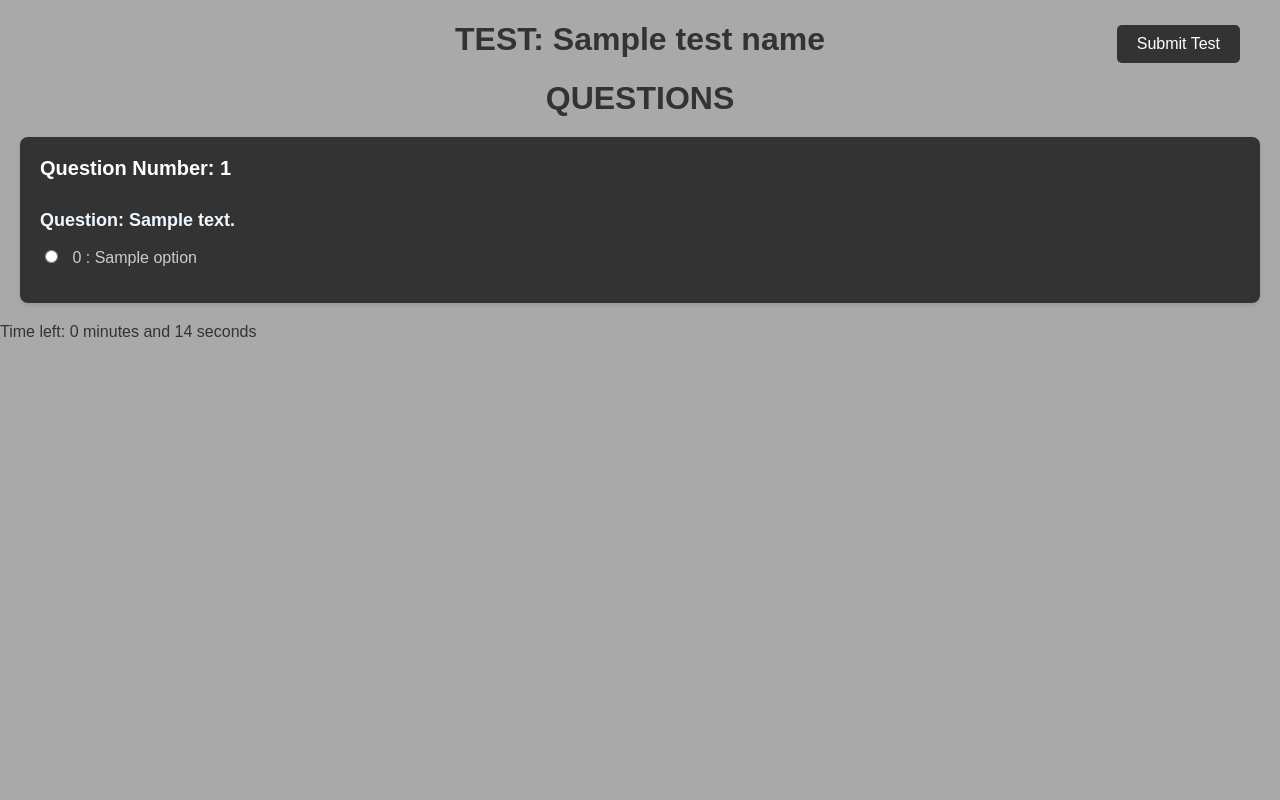
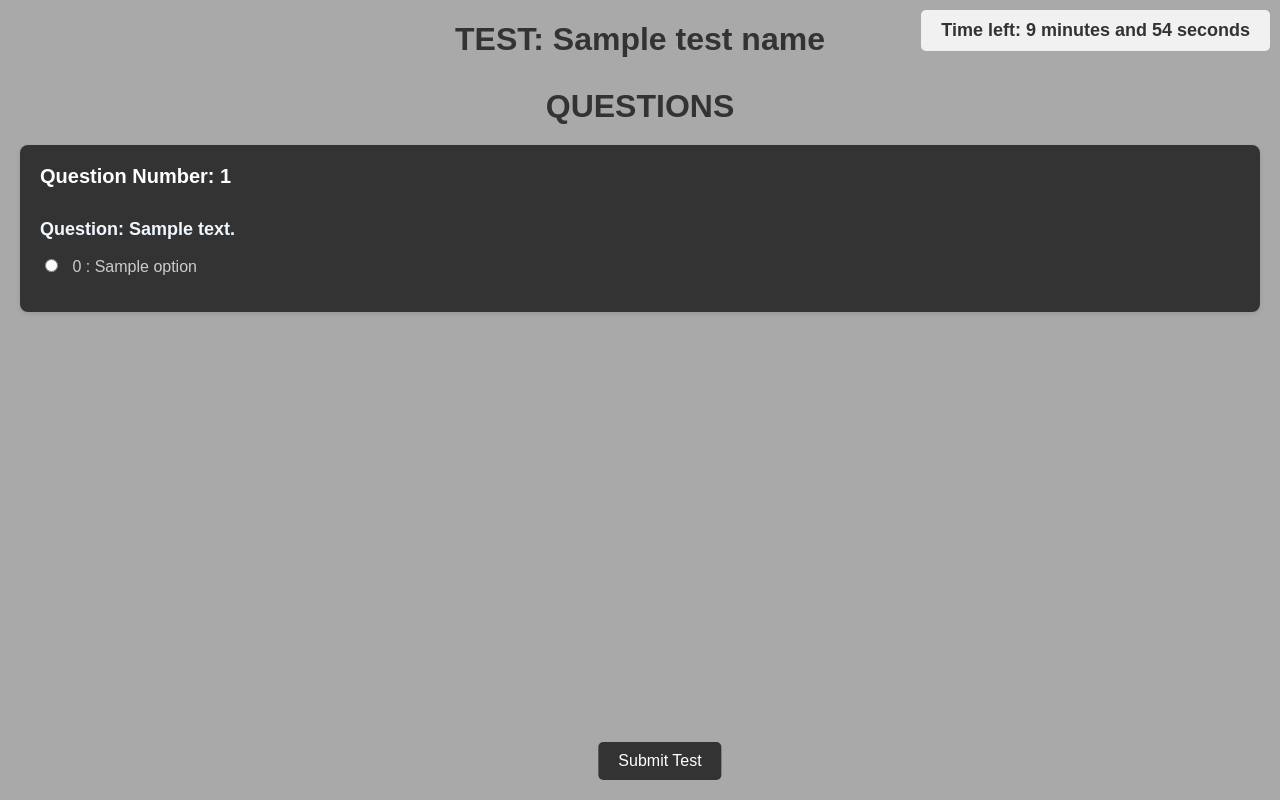
Before and after one commit to 12fahed/EzyTest, a Node server app: template views/studentQuestion.ejs in a window 1280 px wide. Run offline with Node 20, Linux system fonts and the light colour scheme; the template is opened without the code that fills it: most values are stand-ins (such as "Sample title", 1, 10 or a date in 2020); some libraries are stand-ins or nearby versions.

Commit message:
timer done

```diff
--- a/assets/css/adminQuestion.css
+++ b/assets/css/adminQuestion.css
@@ -86,12 +86,18 @@ input[type="submit"]:hover {
     background-color: #989797;
 }
 
-.submit-btn {
+/* .submit-btn {
     position: absolute;
     right: 20px;
     top: 5px;
-}
+} */
 
+.submit-btn {
+    position: fixed;
+    bottom: 0;
+    left: 50%;
+    transform: translateX(-50%);
+  }
 /* CSS for testInfo class */
 .testInfo {
     margin: 20px;
@@ -189,3 +195,18 @@ input[type="submit"]:hover {
     background-color: #989797; /* Change to the pressed color */
     color: #333; /* Change text color for better visibility */
 }
+
+#timer {
+    position: absolute;
+    top: 10px;
+    right: 10px;
+    background-color: #f1f1f1;
+    padding: 10px 20px;
+    border-radius: 5px;
+    font-size: 18px;
+    font-weight: bold;
+  }
+#timeout{
+    visibility: hidden;
+    display:none;
+}
--- a/controllers/student_controller.js
+++ b/controllers/student_controller.js
@@ -42,7 +42,7 @@ module.exports.displayQuestion = async function(req, res){
   const testName = data.TestName
   const question = data.jsonData.questions
   res.cookie('questPaperId', req.params.id)
-  res.render('studentQuestion', {title: "Test", question: question, testName: testName})
+  res.render('studentQuestion', {title: "Test", question: question,duration:data.Duration, testName: testName})
   // res.send(question)
 }
 
--- a/views/adminQuestion.ejs
+++ b/views/adminQuestion.ejs
@@ -97,6 +97,8 @@
             });
         });
 
+
+
     </script>
 
 </body>
--- a/views/studentQuestion.ejs
+++ b/views/studentQuestion.ejs
@@ -9,6 +9,7 @@
 <body>
 
     <h1>TEST: <%= testName %></h1>
+    <h5 id="timeout"><%=duration%><h5></h5>
     <form action="/studQuesSub" method="post" id="questionForm">
         <input type="submit" class="submit-btn" value="Submit Test">
         <h1>QUESTIONS</h1>
@@ -58,7 +59,7 @@
         });
 
         //for timer
-        const timeLimit = 20; // 5 minutes (300 seconds)
+        const timeLimit = (document.getElementById('timeout').innerHTML)*60; // 5 minutes (300 seconds)
 
         // Function to display the timer
         function displayTimer(seconds) {
```
Also changed, not shown: assets/js/adminQuestion.js (added, +33 -0 lines). Lines whose indentation alone changed are shown as unchanged.
